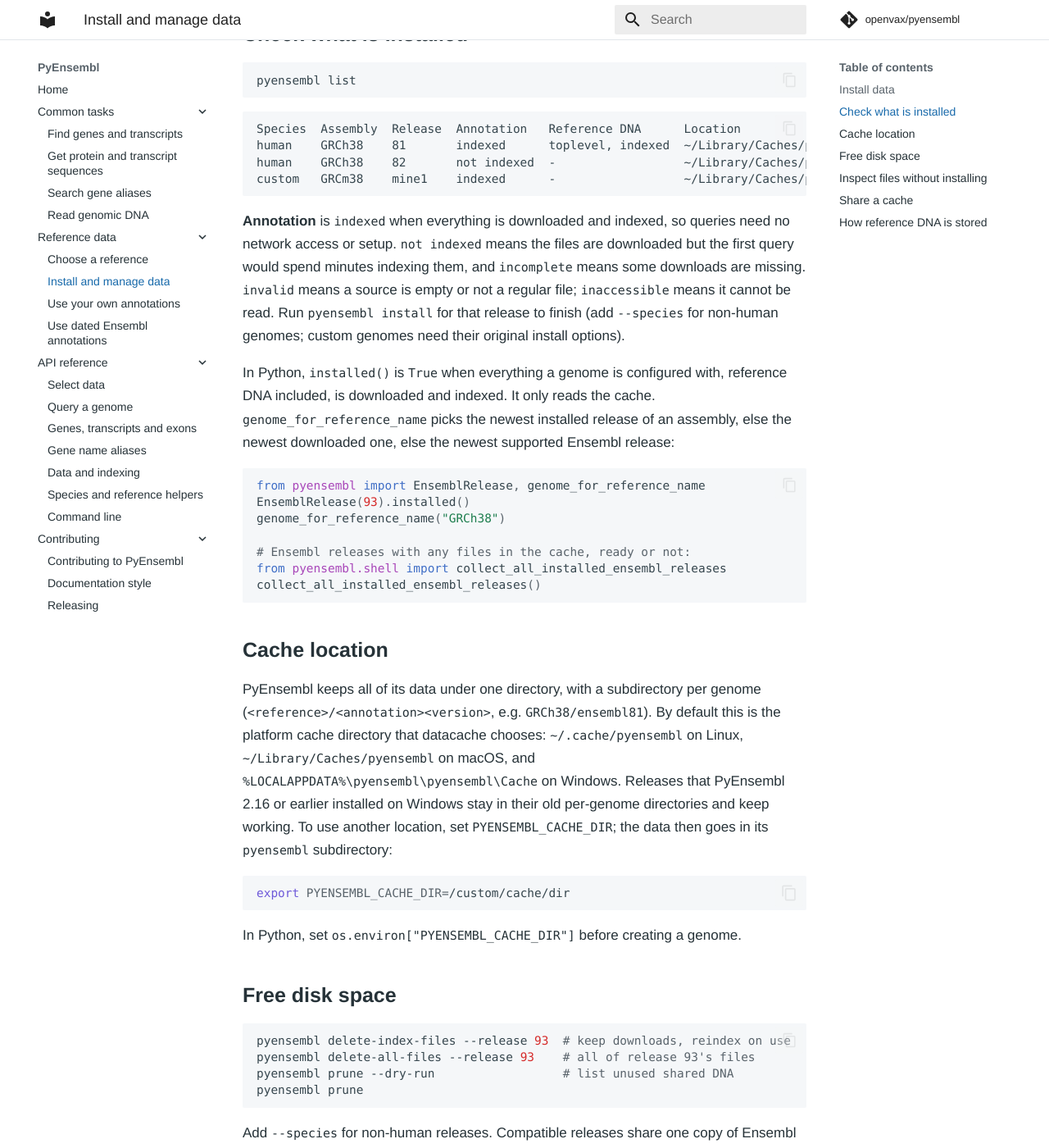
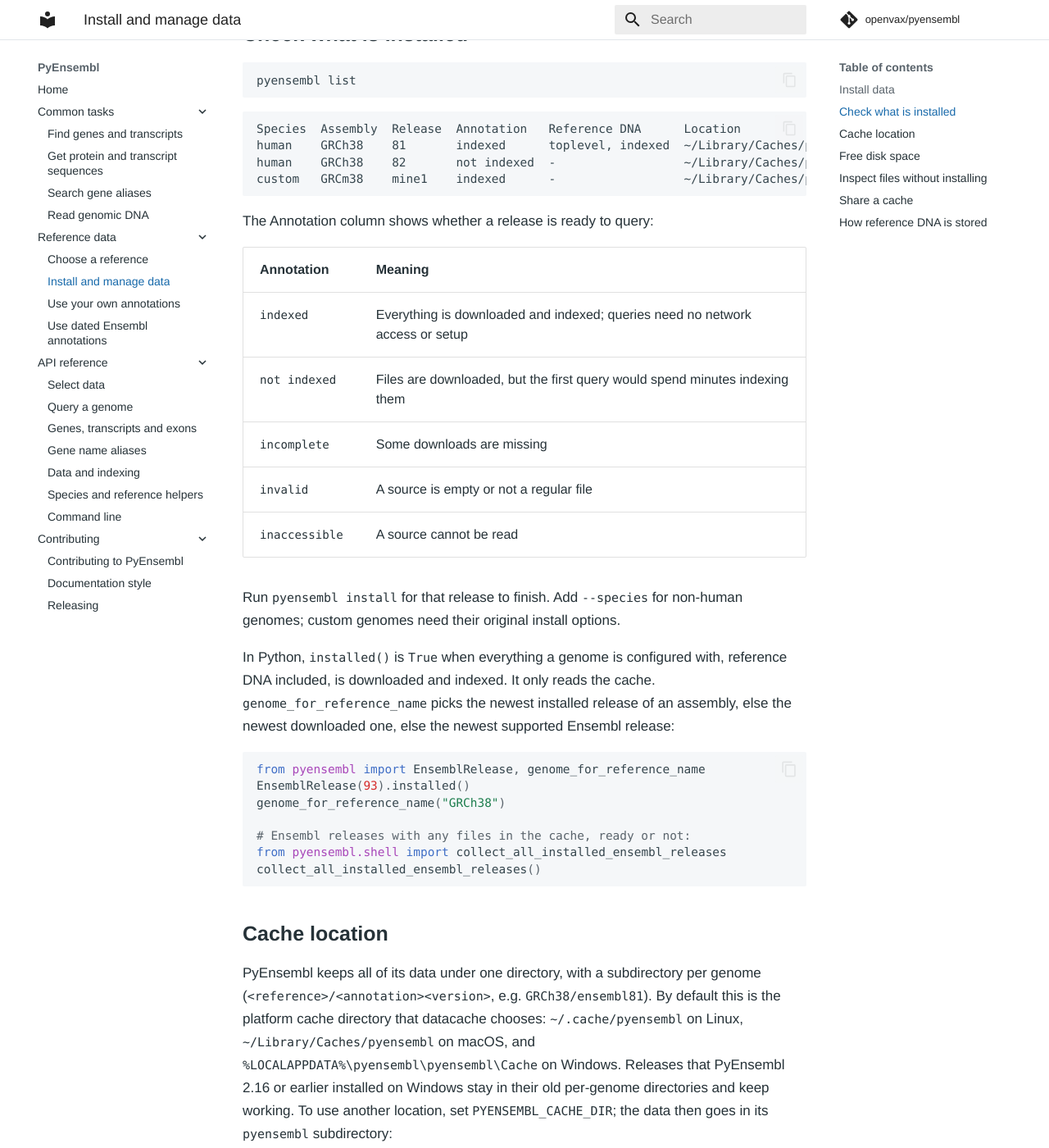
Before and after one commit to openvax/pyensembl, an MkDocs documentation site: the page built from docs/guides/cache.md, in a window 1280 px wide and 1400 px high, scrolled down 858 px. Shown: the whole window at 82% size. Built offline with MkDocs 1.6.1 and Material for MkDocs 9.7.7, drawn with Linux system fonts in a browser that asks for light colours; comment, search, counter and statistics services are not loaded; some of the changed text lies outside the part shown.

Commit message:
Docs: shorter README and clearer guides
Claude-Session: https://claude.ai/code/session_01BgZRucyDFu1jX5rMXBaSnC

````diff
--- a/docs/guides/cache.md
+++ b/docs/guides/cache.md
@@ -43,13 +43,18 @@ human    GRCh38    82       not indexed  -                  ~/Library/Caches/pye
 custom   GRCm38    mine1    indexed      -                  ~/Library/Caches/pyensembl/GRCm38/mine1
 ```
 
-**Annotation** is `indexed` when everything is downloaded and indexed, so
-queries need no network access or setup. `not indexed` means the files are
-downloaded but the first query would spend minutes indexing them, and
-`incomplete` means some downloads are missing. `invalid` means a source is
-empty or not a regular file; `inaccessible` means it cannot be read. Run
-`pyensembl install` for that release to finish (add `--species` for non-human
-genomes; custom genomes need their original install options).
+The Annotation column shows whether a release is ready to query:
+
+| Annotation | Meaning |
+| --- | --- |
+| `indexed` | Everything is downloaded and indexed; queries need no network access or setup |
+| `not indexed` | Files are downloaded, but the first query would spend minutes indexing them |
+| `incomplete` | Some downloads are missing |
+| `invalid` | A source is empty or not a regular file |
+| `inaccessible` | A source cannot be read |
+
+Run `pyensembl install` for that release to finish. Add `--species` for
+non-human genomes; custom genomes need their original install options.
 
 In Python, `installed()` is `True` when everything a genome is configured with,
 reference DNA included, is downloaded and indexed. It only reads the cache.
@@ -92,11 +97,14 @@ pyensembl prune --dry-run                  # list unused shared DNA
 pyensembl prune
 ```
 
-Add `--species` for non-human releases. Compatible releases share one copy of
-Ensembl DNA, so deleting a release keeps DNA that other releases still use, and
-`prune` removes DNA that no release references. It skips DNA that is being
-downloaded or indexed, never touches local FASTA files, and deletes nothing if
-any release's DNA metadata is malformed (`pyensembl list` shows which one).
+Add `--species` for non-human releases.
+
+Compatible releases share one copy of Ensembl DNA, so deleting a release keeps
+DNA that other releases still use, and `prune` removes DNA that no release
+references. `prune` skips DNA that is being downloaded or indexed, never
+touches local FASTA files, and deletes nothing if any release's DNA metadata is
+malformed (`pyensembl list` shows which one).
+
 `delete-index-files` keeps shared DNA indexes because other releases may use
 them; rebuild one with `index_genome_fasta(overwrite=True)`. In Python,
 `prune_genome_fastas(dry_run=True)` returns `(path, bytes)` candidates, and
````
Also changed, not shown: docs/ensembl-platform.md (+5 -2 lines), docs/guides/assembly-selection.md (+1 -0 lines), docs/guides/custom-genomes.md (+5 -4 lines).
